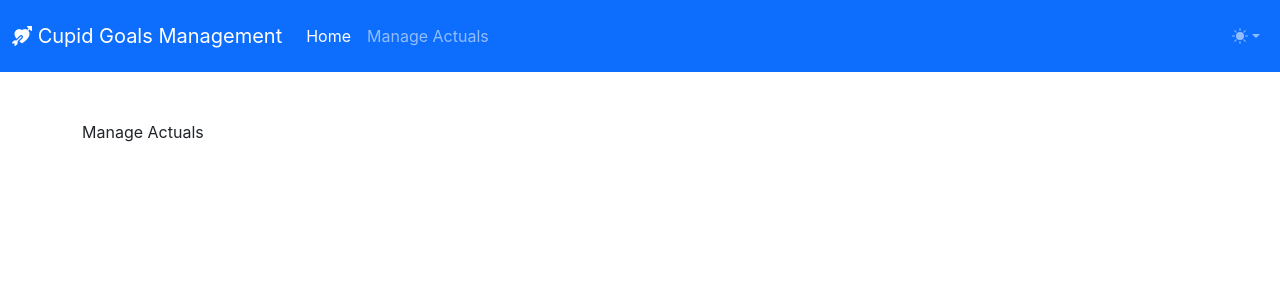
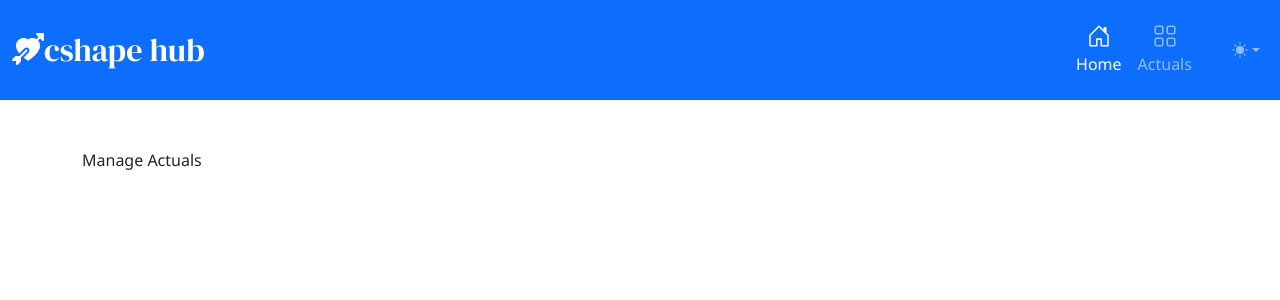
Before and after one commit to soonerrob/cupid-manage-actuals, a Flask app: page / in a window 1280 px wide. Shown: the top 300 px of the page. Run offline with Flask 3, Linux system fonts and the light colour scheme; parts of the project's set-up code (start-up, migrations or seed data) failed here and were passed over; some libraries are stand-ins or nearby versions.

Commit message:
Update font styles and navbar brand

```diff
--- a/kpimanagement/static/css/style.css
+++ b/kpimanagement/static/css/style.css
@@ -3,7 +3,8 @@
 } */
 
 body {
-  font-family: -apple-system, system-ui, "Roboto", sans-serif;
+  font-family: "Segoe UI", "Segoe UI Web (West European)", "Segoe UI",
+    -apple-system, BlinkMacSystemFont, "Roboto", "Helvetica Neue", sans-serif;
 }
 
 tr.htmx-swapping td {
@@ -19,3 +20,8 @@ tr.htmx-swapping td {
 .white-heart {
   filter: brightness(0);
 }
+
+.navbar-brand {
+  font-size: 2rem;
+  font-family: "DM Serif Display", serif;
+}
--- a/kpimanagement/templates/base.html
+++ b/kpimanagement/templates/base.html
@@ -22,6 +22,13 @@
 
     <link
       href="https://fonts.googleapis.com/css2?family=Roboto:wght@400;700&display=swap"
+      rel="stylesheet"
+    />
+
+    <link rel="preconnect" href="https://fonts.googleapis.com" />
+    <link rel="preconnect" href="https://fonts.gstatic.com" crossorigin />
+    <link
+      href="https://fonts.googleapis.com/css2?family=DM+Serif+Display&display=swap"
       rel="stylesheet"
     />
 
--- a/kpimanagement/templates/header.html
+++ b/kpimanagement/templates/header.html
@@ -21,8 +21,8 @@
 <nav class="navbar navbar-expand-sm bg-primary py-3" data-bs-theme="dark">
   <div class="container-fluid">
     <a class="navbar-brand" href="{{ url_for('home') }}"
-      ><i class="bi bi-arrow-through-heart-fill"></i> Cupid Goals Management</a
-    >
+      ><i class="bi bi-arrow-through-heart-fill"></i>cshape hub
+    </a>
     <button
       class="navbar-toggler"
       type="button"
@@ -34,21 +34,50 @@
     >
       <span class="navbar-toggler-icon"></span>
     </button>
-    <div class="collapse navbar-collapse" id="navbarSupportedContent">
-      <ul class="navbar-nav me-auto mb-2 mb-lg-0">
+    <div
+      class="collapse navbar-collapse d-flex justify-content-end"
+      id="navbarSupportedContent"
+    >
+      <ul class="navbar-nav mb-2 mb-lg-0 pe-4 text-small" id="menuItems">
         <li class="nav-item">
           <a
+            href="{{ url_for('home') }}"
             class="nav-link {{ 'active' if active_page == 'home' else '' }}"
-            href="{{ url_for('home') }}"
-            >Home</a
           >
+            <svg
+              class="bi d-block mx-auto mb-1"
+              width="24"
+              height="24"
+              fill="currentColor"
+              viewBox="0 0 16 16"
+            >
+              <path
+                d="M8.354 1.146a.5.5 0 0 0-.708 0l-6 6A.5.5 0 0 0 1.5 7.5v7a.5.5 0 0 0 .5.5h4.5a.5.5 0 0 0 .5-.5v-4h2v4a.5.5 0 0 0 .5.5H14a.5.5 0 0 0 .5-.5v-7a.5.5 0 0 0-.146-.354L13 5.793V2.5a.5.5 0 0 0-.5-.5h-1a.5.5 0 0 0-.5.5v1.293zM2.5 14V7.707l5.5-5.5 5.5 5.5V14H10v-4a.5.5 0 0 0-.5-.5h-3a.5.5 0 0 0-.5.5v4z"
+              />
+            </svg>
+            Home
+          </a>
         </li>
-        <li class="nav-item">
+
+        <li>
           <a
             class="nav-link {{ 'active' if active_page == 'manage_actuals' else '' }}"
             href="{{ url_for('manage_actuals') }}"
-            >Manage Actuals</a
           >
+            <svg
+              xmlns="http://www.w3.org/2000/svg"
+              width="24"
+              height="24"
+              fill="currentColor"
+              class="bi d-block mx-auto mb-1"
+              viewBox="0 0 16 16"
+            >
+              <path
+                d="M1 2.5A1.5 1.5 0 0 1 2.5 1h3A1.5 1.5 0 0 1 7 2.5v3A1.5 1.5 0 0 1 5.5 7h-3A1.5 1.5 0 0 1 1 5.5zM2.5 2a.5.5 0 0 0-.5.5v3a.5.5 0 0 0 .5.5h3a.5.5 0 0 0 .5-.5v-3a.5.5 0 0 0-.5-.5zm6.5.5A1.5 1.5 0 0 1 10.5 1h3A1.5 1.5 0 0 1 15 2.5v3A1.5 1.5 0 0 1 13.5 7h-3A1.5 1.5 0 0 1 9 5.5zm1.5-.5a.5.5 0 0 0-.5.5v3a.5.5 0 0 0 .5.5h3a.5.5 0 0 0 .5-.5v-3a.5.5 0 0 0-.5-.5zM1 10.5A1.5 1.5 0 0 1 2.5 9h3A1.5 1.5 0 0 1 7 10.5v3A1.5 1.5 0 0 1 5.5 15h-3A1.5 1.5 0 0 1 1 13.5zm1.5-.5a.5.5 0 0 0-.5.5v3a.5.5 0 0 0 .5.5h3a.5.5 0 0 0 .5-.5v-3a.5.5 0 0 0-.5-.5zm6.5.5A1.5 1.5 0 0 1 10.5 9h3a1.5 1.5 0 0 1 1.5 1.5v3a1.5 1.5 0 0 1-1.5 1.5h-3A1.5 1.5 0 0 1 9 13.5zm1.5-.5a.5.5 0 0 0-.5.5v3a.5.5 0 0 0 .5.5h3a.5.5 0 0 0 .5-.5v-3a.5.5 0 0 0-.5-.5z"
+              />
+            </svg>
+            Actuals
+          </a>
         </li>
       </ul>
 
@@ -70,7 +99,6 @@
             >
               <use href="#circle-half"></use>
             </svg>
-            <span class="d-lg-none ms-2">Toggle theme</span>
           </button>
 
           <ul
```
